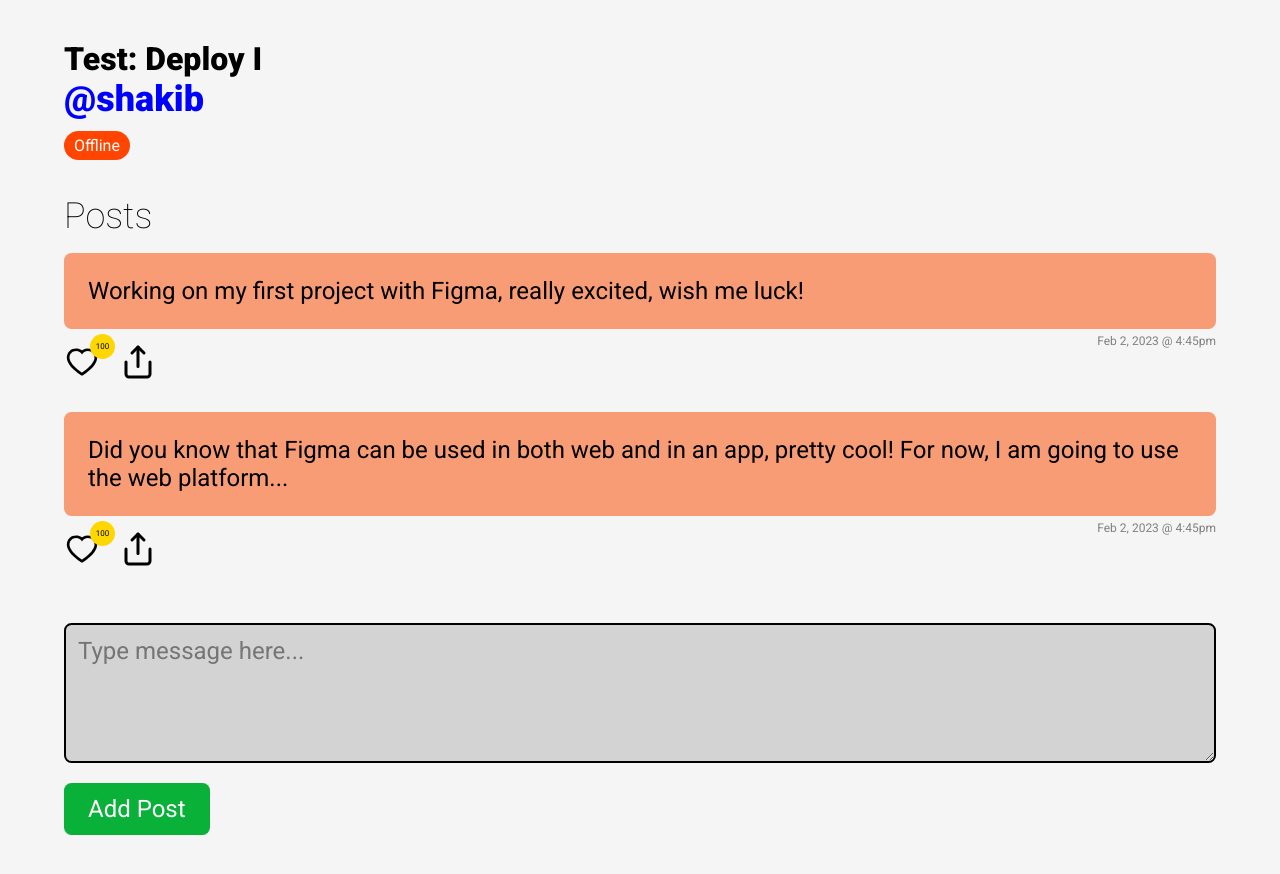
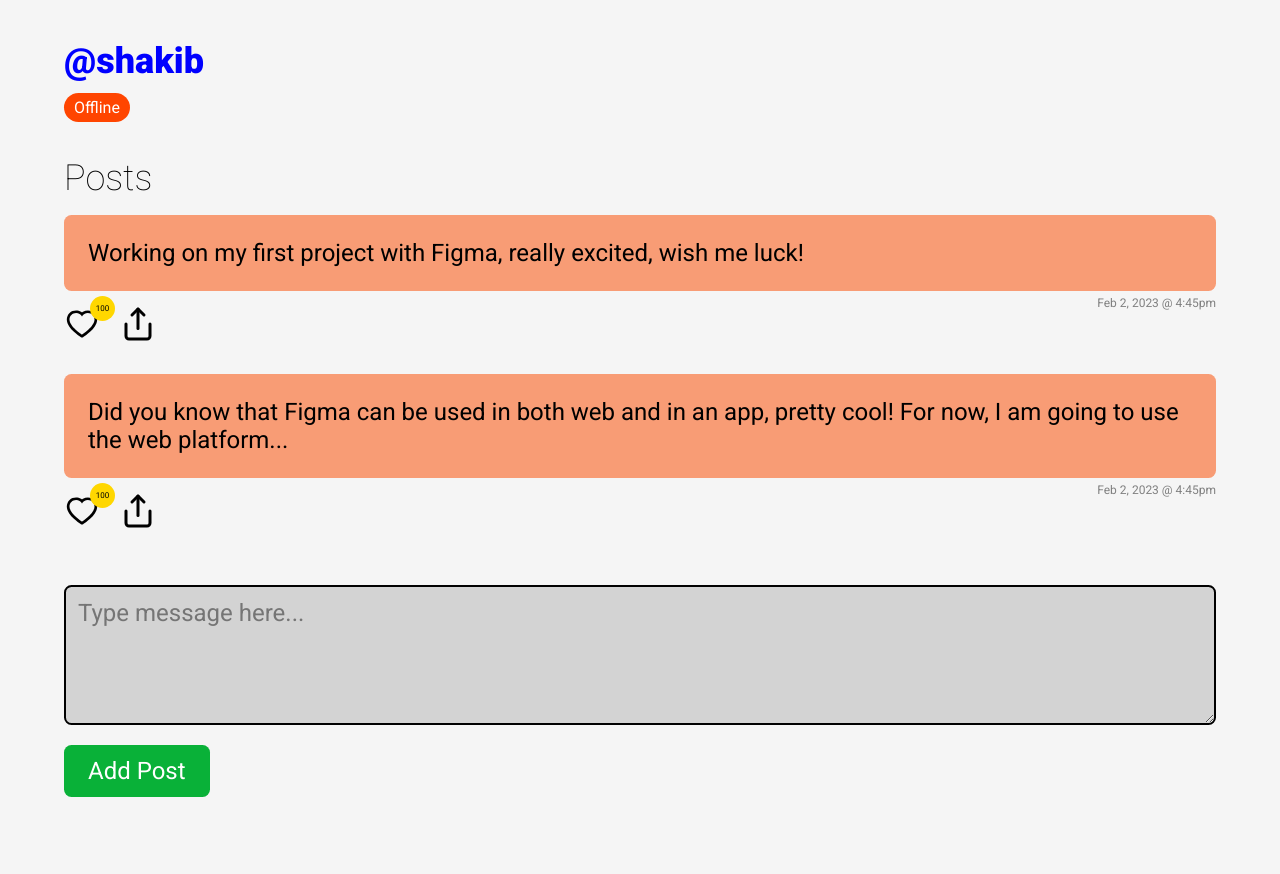
Before and after one commit to nsp-playground/tweeter20, a Next.js app: page / in a window 1280 px wide. Shown: the top 874 px of the page. Built offline with nearby package versions, Linux system fonts and the light colour scheme.

Commit message:
clean slate

```diff
--- a/src/pages/index.js
+++ b/src/pages/index.js
@@ -13,7 +13,6 @@ export default function Home() {
         <link rel="icon" href="/favicon.ico" />
       </Head>
       <main>
-        <h1>Test: Deploy I</h1>
         <section className="section top">
           <Profile username="shakib" status="Offline" />
         </section>
```
